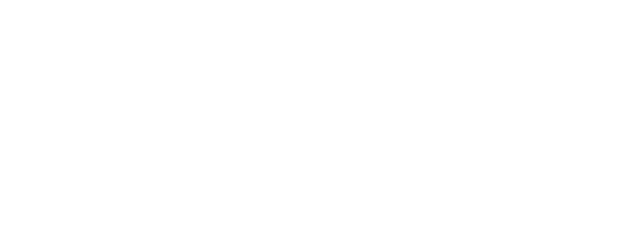
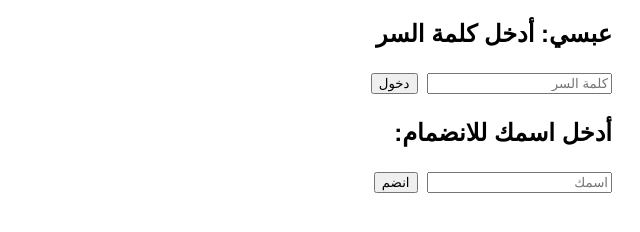
Before and after one commit to HIMA77-77/absi_game, a plain HTML site: page index.html in a window 1280 px wide. Shown: the whole page, without its empty margins (640-1280 px from the left). Drawn offline with Linux system fonts and the light colour scheme.

Commit message:
Update index.html

```diff
--- a/index.html
+++ b/index.html
@@ -53,6 +53,12 @@
 let timeLeft = 10;
 let adminLogged = false;
 let currentPlayerAnswers = {};
+  // اظهار شاشات الدخول عند فتح الصفحة
+window.onload = function () {
+  document.getElementById("loginPlayer").style.display = "block";
+  document.getElementById("loginAdmin").style.display = "block";
+};
+
 
 // ====== الأسئلة 250 (مثال 10 أسئلة، أكمل بنفس الصيغة حتى 250) ======
   let questions = [
```
